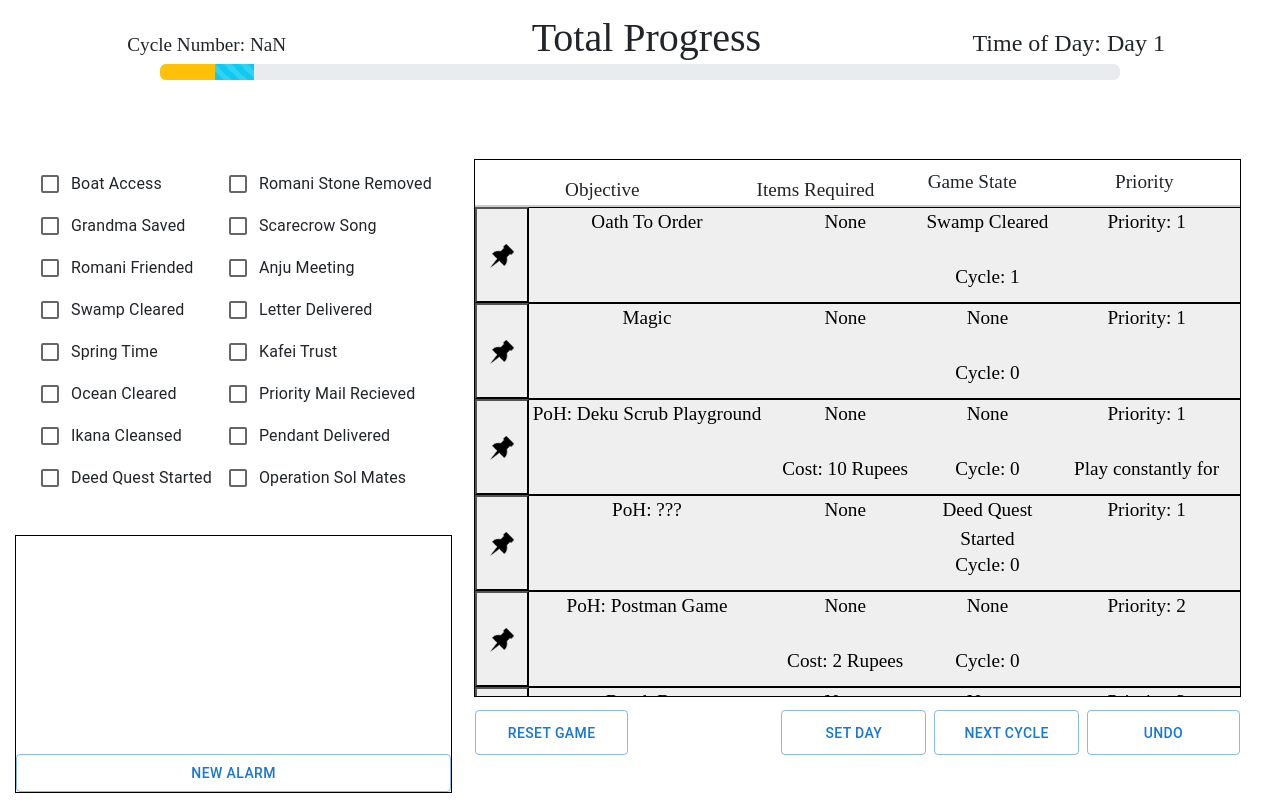
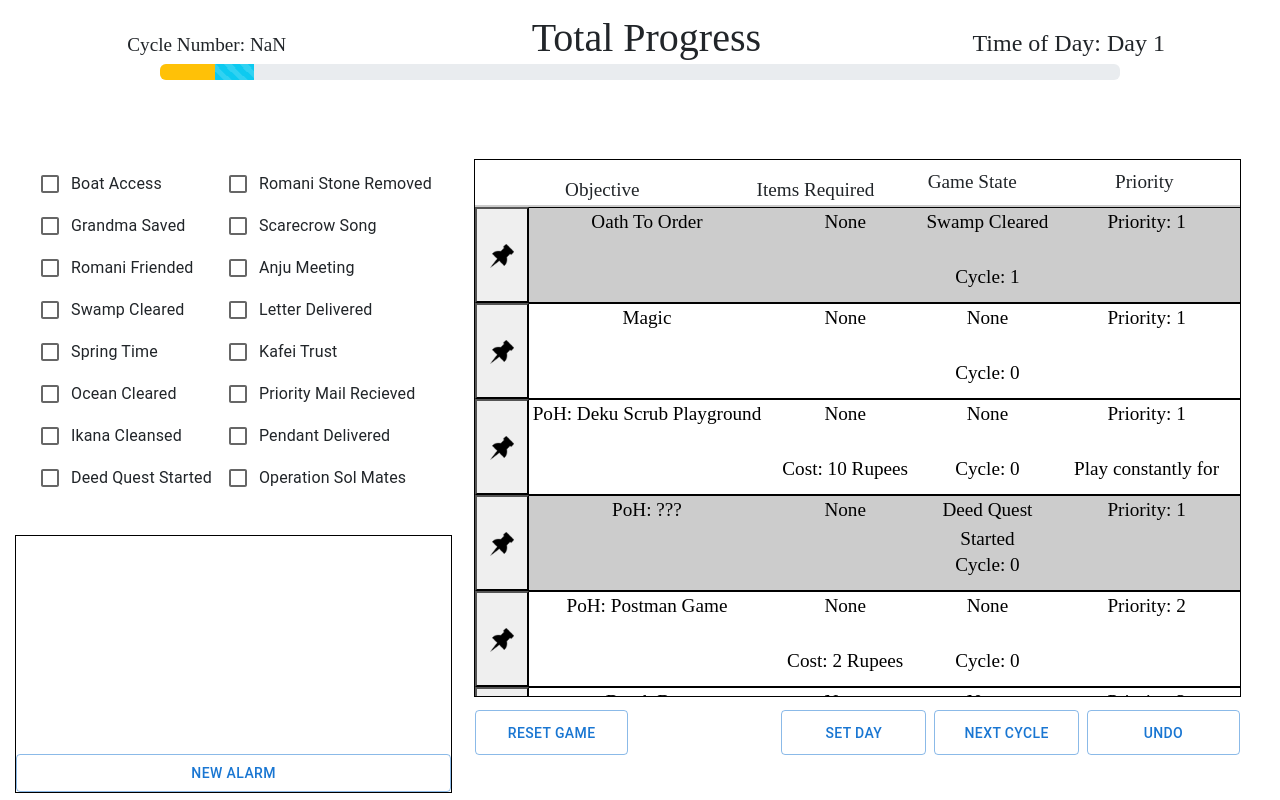
Before and after one commit to merekHailey/Majora-s-Mask-100--Tracker, a React (Create React App) app: page / in a window 1280 px wide. Built offline with nearby package versions, Linux system fonts and the light colour scheme.

Commit message:
Fixed Coloring Bug

```diff
--- a/src/Components/AlarmBox.css
+++ b/src/Components/AlarmBox.css
@@ -5,12 +5,13 @@
                          "setAlarmBtn";
     grid-template-rows: 85% 15%;
     grid-template-columns: 100%;
-    overflow: auto;
+
 }
 
 .Alarms{
     grid-area: Alarms;
-    height: 90%;
+    height: 100%;
+    overflow: auto;
 }
 
 .setAlarmBtn{
--- a/src/Components/ObjCard.css
+++ b/src/Components/ObjCard.css
@@ -49,7 +49,42 @@
 .pinImg{
     height: 3vh;
 }
-.button{
+
+.buttonComplete{
+    background-color: #2daa3a;
+    grid-area: button;
+    width: 100%;
+    height: 12vh;
+    border-left: none;
+    border-right: none;
+    border-top: solid 1px;
+    border-bottom: solid 1px;
+    padding: 0;
+    justify-items: center;
+    display: grid;
+    grid-template-areas: "row1"
+                         "row2";
+                         grid-template-rows: 50% 50%;
+}
+
+.buttonPossible{
+    background-color: #ffffff;
+    grid-area: button;
+    width: 100%;
+    height: 12vh;
+    border-left: none;
+    border-right: none;
+    border-top: solid 1px;
+    border-bottom: solid 1px;
+    padding: 0;
+    justify-items: center;
+    display: grid;
+    grid-template-areas: "row1"
+                         "row2";
+                         grid-template-rows: 50% 50%;
+}
+.buttonPotential{
+    background-color: #cccccc;
     grid-area: button;
     width: 100%;
     height: 12vh;
--- a/src/Components/ObjCard.jsx
+++ b/src/Components/ObjCard.jsx
@@ -123,9 +123,23 @@ export default function ObjCard(props){
 
     }
 
+    function findBtnClass(){
+        if(props.className === "potential"){
+            return "buttonPotential"
+        }
+
+        if(props.className === "possible"){
+            return "buttonPossible"
+        }
+
+        if(props.className === "complete"){
+            return "buttonComplete"
+        }
+    }
+
     return(
         <div id={props.obj.id} className={props.className}>
-            <button onClick={ClickHandler} className='button'>
+            <button onClick={ClickHandler} className={findBtnClass()}>
                     <div className='row1'>
                         <span className='name'>{props.obj.name}</span> <span className={"items"}>{ItemsText()}</span> <span className={"state"}>{StateText()}</span> <span className={"priority"}>{PriorityText()}</span>
                     </div>
```
